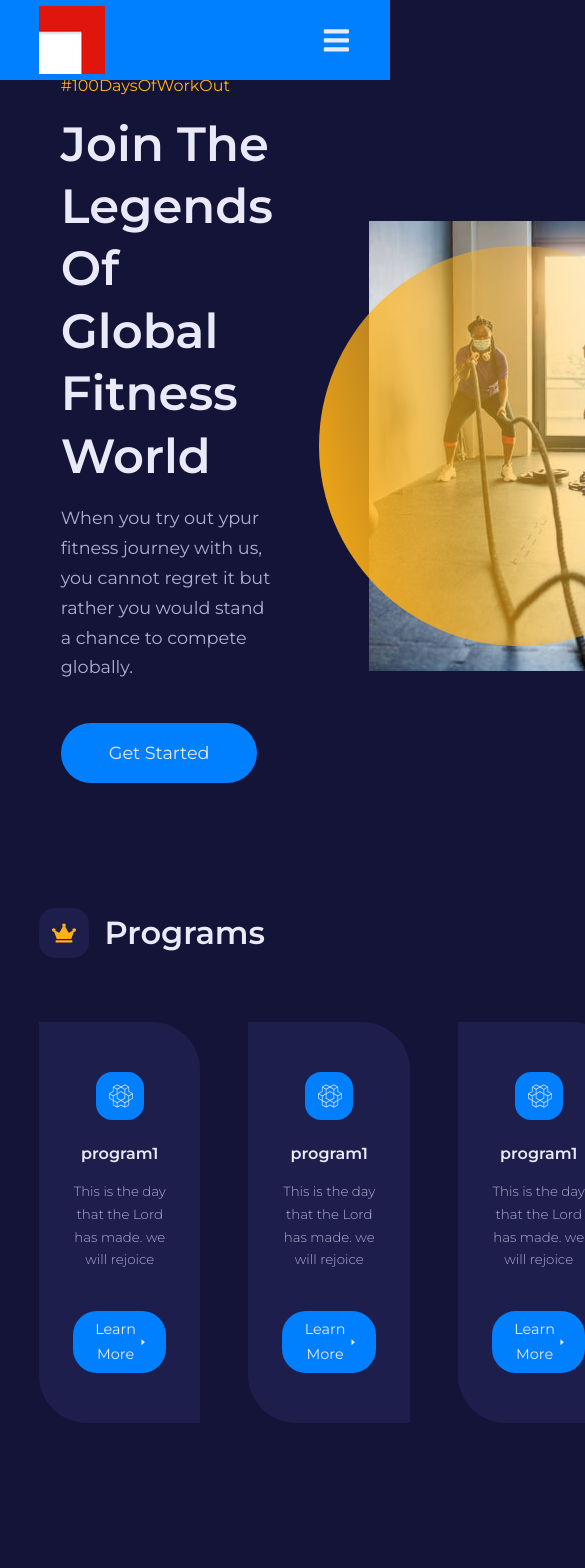
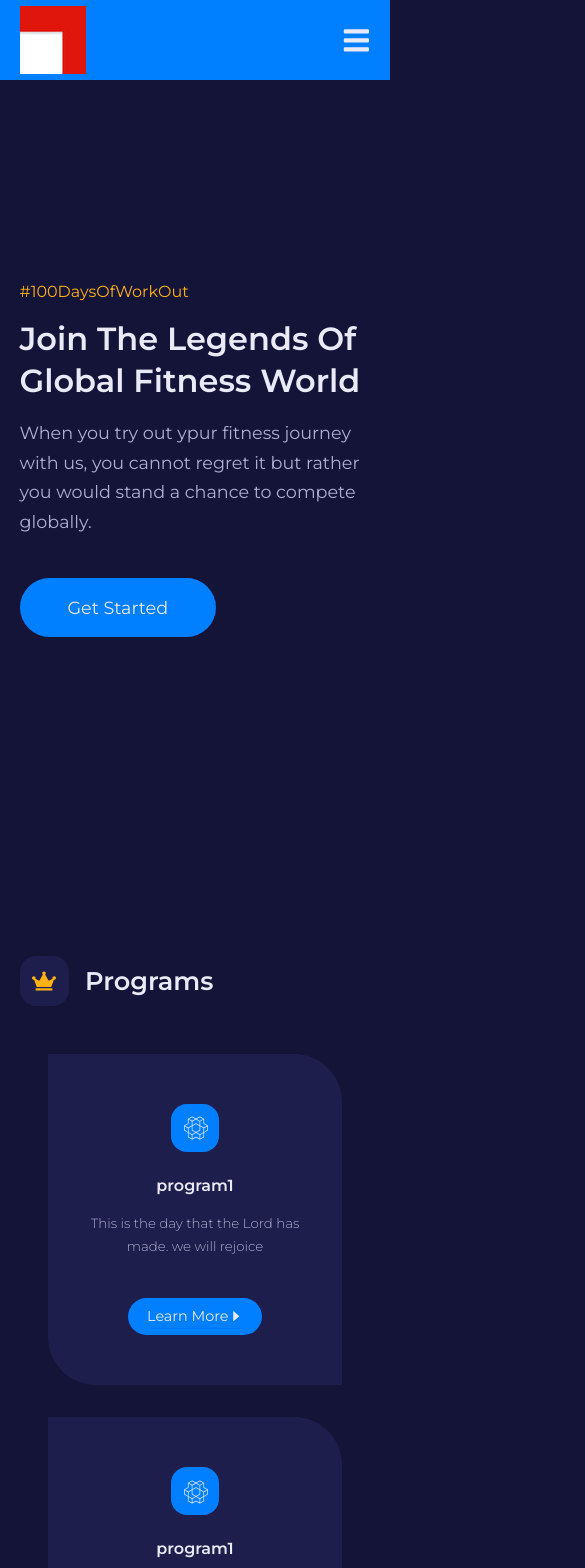
Before and after one commit to Jethrolopwus/physical-fitness-webApp, a React (Create React App) app: page / in a window 390 px wide. Shown: the top 1568 px of the page, 585 px wide, since content can reach past the window. Built offline with nearby package versions, Linux system fonts and the light colour scheme.

Commit message:
modified main header page and index and home css

```diff
--- a/src/Components/MainHeader.jsx
+++ b/src/Components/MainHeader.jsx
@@ -1,5 +1,5 @@
 import { Link } from "react-router-dom";
-import Image from "../images/gymgirl4.jpg"
+import Image from "../images/clem.jpg"
 
 
 const MainHeaderHeader = () => {
--- a/src/Pages/Home/Home.css
+++ b/src/Pages/Home/Home.css
@@ -43,9 +43,9 @@
 .main__header-right:hover .main__header-circle {
     filter: blur(15px);
 }
-/* .main__header-image{
+.main__header-image{
     position: relative;
-} */
+}
 
 /* ===================PROGRAMS=================================== */
 
@@ -255,3 +255,93 @@
     border-top: 2px solid var(--color-primary-variant);
     margin-top: 5rem;
 }
+
+
+
+
+/* MEDIA QUERRIES (medium screen) */
+@media screen and (max-width: 1024px){
+    /* MAIN HEADER */
+    .main__header{
+        height: fit-content;
+        padding: 12rem 0;
+    }
+    .main__header-container{
+        gap:0;
+    }
+    .main__header-circle {
+        width: 16rem;
+        height:16rem;
+    }
+
+    /* PROGRAMS */
+    .programs__wrapper{
+        grid-template-columns: 1fr 1fr;
+    }
+    /* VALUES */
+
+    .values__container {
+        grid-template-columns:1fr;
+        justify-content: center;
+        gap:4rem;
+    }
+    .values__wrapper {
+        gap: 4rem 3rem;
+    }
+    .values__image {
+        display:none;
+    }
+    /* FAQs */
+    .faqs__wrapper {
+        grid-template-columns: 1fr;
+    }
+
+    /* TESTIMONIALS */
+    .testimonials{
+        width:75%;
+    }
+
+    /* FOOTER */
+    .footer__container{
+        grid-template-columns: 1fr 1fr;
+        gap:4rem;
+    }
+}
+
+/* MEDIA QUERRIES (medium screen) */
+@media screen and (max-width: 600px){
+    /* MAIN HEADER */
+    .main__header{
+        margin: top 0;
+        padding:12rem 0 0;
+        height:100vh;
+    }
+    .main__header-image, .main__header-circle {
+        display:none;
+    }
+    .main__header-container {
+        grid-template-columns: 1fr;
+    }
+    /* PROGRAMS */
+        .programs__wrapper{
+            grid-template-columns:1fr;
+            gap:2rem;
+            margin-top:3rem;
+        }
+        .programs__program {
+            width: 84%;
+            margin: 0 auto;
+        }
+
+    /* VALUES */
+    .values__wrapper {
+        grid-template-columns:1fr;
+        gap:3rem;
+    }
+    .card.values__value{
+        width:84%;
+        margin-inline:auto;
+    }
+
+
+}
--- a/src/index.css
+++ b/src/index.css
@@ -157,3 +157,31 @@
     display: block;
     font-weight: 300;
 }
+
+
+
+
+/* MEDIA QUERRIES (medium screen) */
+
+@media screen and (max-width: 1024px){
+    .container {
+        width:var(--container-width-md);
+    }
+    h1 {
+        font-size: 2rem;
+    }
+    h2 {
+        font-size: 1.6rem;
+    }
+}
+
+
+/* MEDIA QUERRIES (small screen) */
+
+
+@media screen and (max-width: 600px){
+    h1{
+        font: size 2.2rem;
+        line-height: 1.3;
+    }
+}
```
